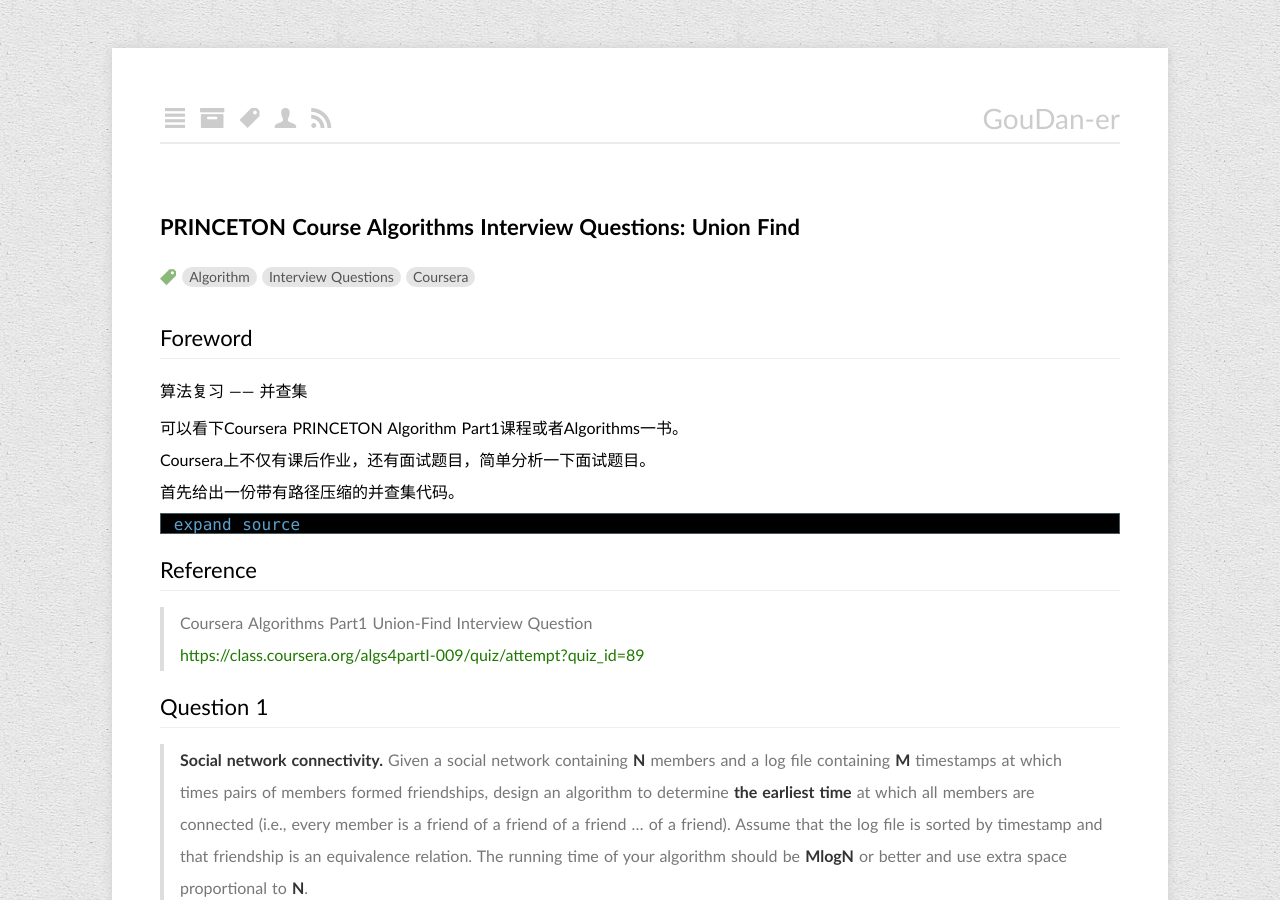
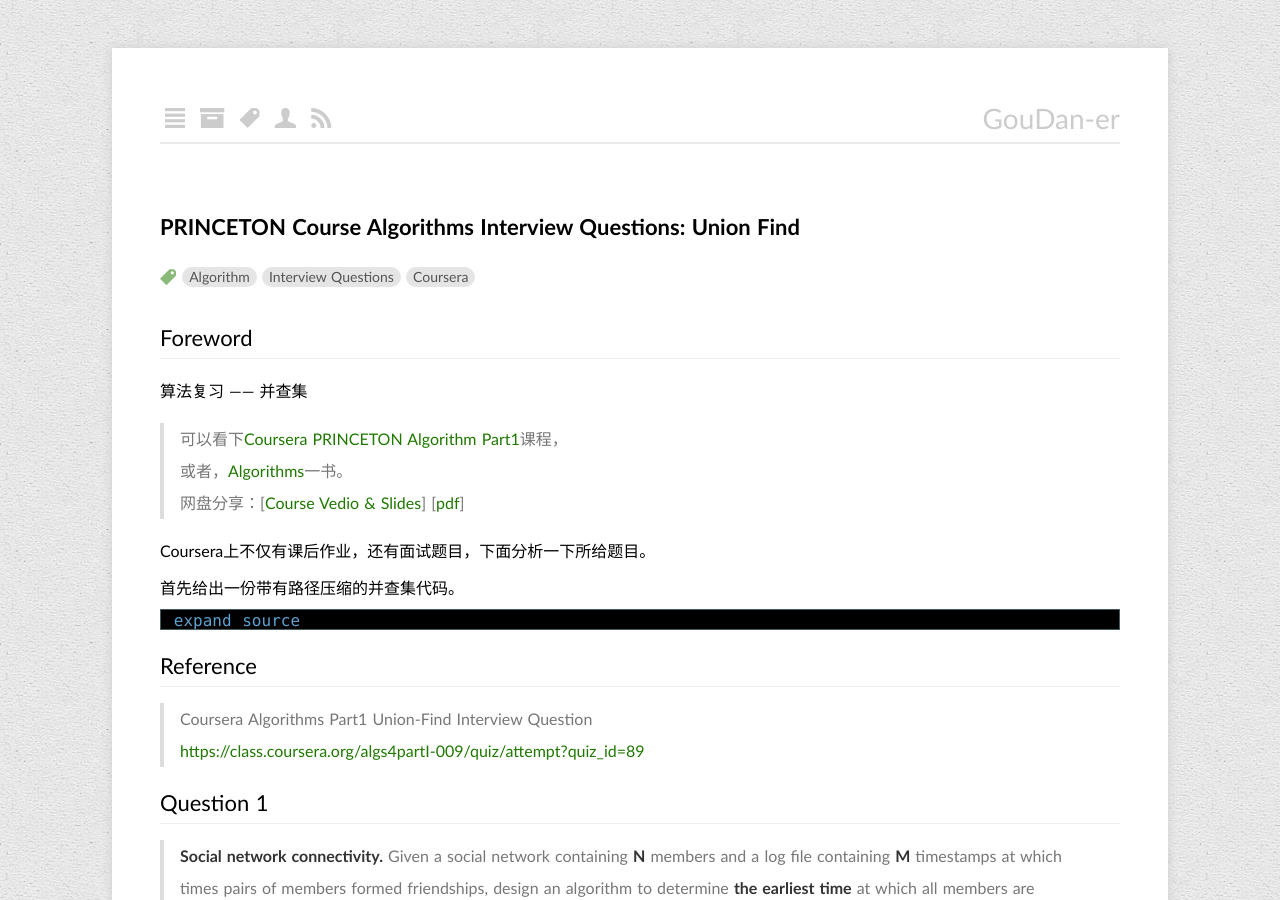
Before and after one commit to goudan-er/goudan-er.github.io, a Jekyll site: the page built from _posts/2015-10-12-princeton-course-algorithm-interview-questions-union-find.md, in a window 1280 px wide and 900 px high. Built offline with Jekyll 4.4.1, drawn with Linux system fonts in a browser that asks for light colours; nearby versions of some CDN libraries; Markdown is read by kramdown in place of the engine named in the settings; comment, search, counter and statistics services are not loaded.

Commit message:
add share link

```diff
--- a/_posts/2015-10-12-princeton-course-algorithm-interview-questions-union-find.md
+++ b/_posts/2015-10-12-princeton-course-algorithm-interview-questions-union-find.md
@@ -13,8 +13,12 @@ tags:
 ## Foreword
 算法复习 —— 并查集
 
-可以看下Coursera PRINCETON Algorithm Part1课程或者Algorithms一书。
-Coursera上不仅有课后作业，还有面试题目，简单分析一下面试题目。
+> 可以看下[Coursera PRINCETON Algorithm Part1](https://www.coursera.org/course/algs4partI)课程，
+> 或者，[Algorithms](http://www.amazon.com/Algorithms-4th-Edition-Robert-Sedgewick/dp/032157351X)一书。
+> 网盘分享：[[Course Vedio & Slides](http://pan.baidu.com/s/1c0odddA)]  [[pdf](http://pan.baidu.com/s/1jGnkMMU)]
+
+Coursera上不仅有课后作业，还有面试题目，下面分析一下所给题目。
+
 首先给出一份带有路径压缩的并查集代码。
 
 <pre class="brush: cpp; highlight: [16] auto-links: true; collapse: true" id="simplecode">
```
